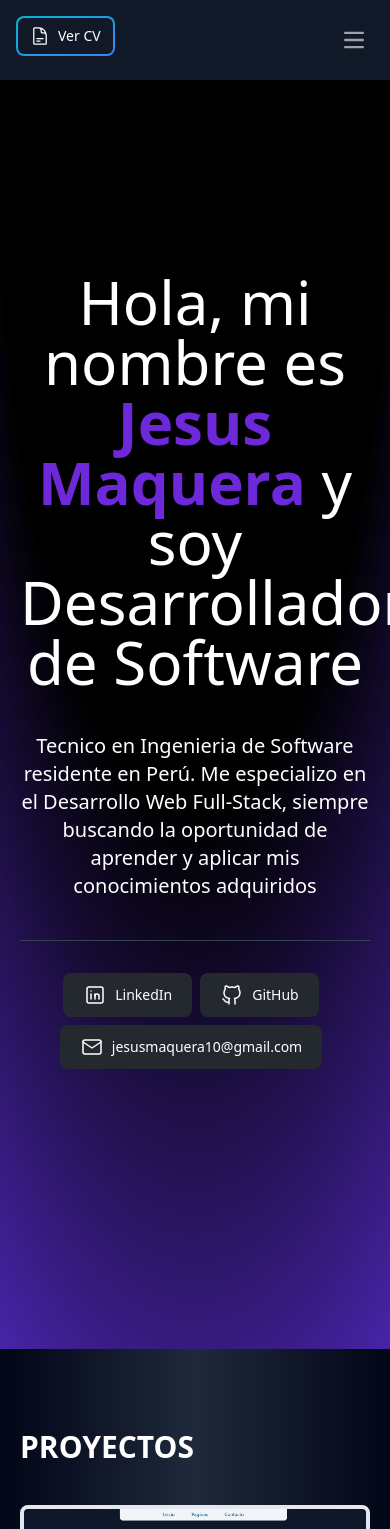
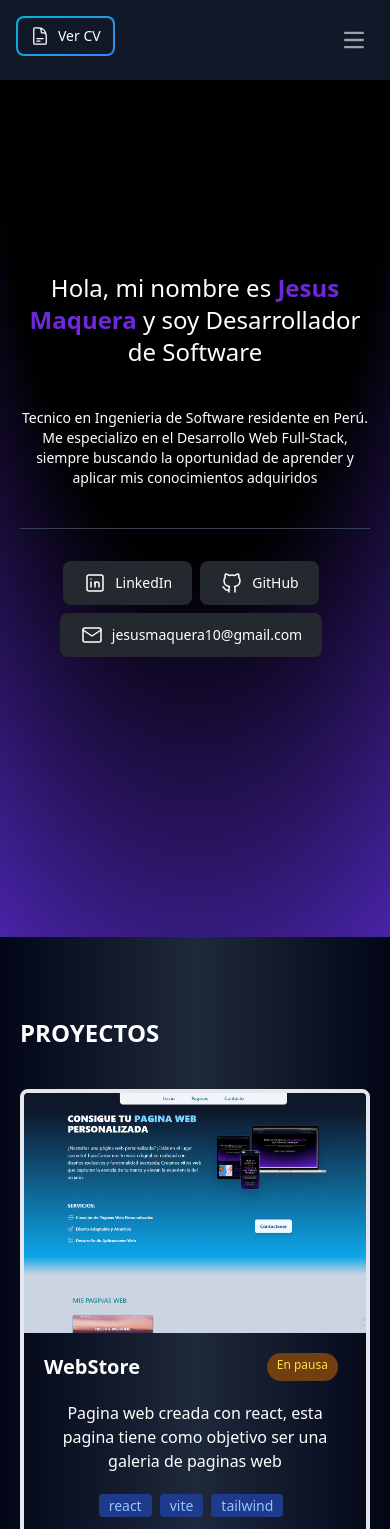
Before and after one commit to JesusMqr/Porfolio, a React (Vite) app: page / in a window 390 px wide. Shown: the top 1529 px of the page. Built offline with nearby package versions, Linux system fonts and the light colour scheme.

Commit message:
Ajustando responsive

```diff
--- a/src/sections/Experience.jsx
+++ b/src/sections/Experience.jsx
@@ -20,8 +20,8 @@ const experienceData = [
 export const Experience =()=>{
     return (
         <div id="experience" className="  h-full w-full bg-slate-900">
-            <div className="mx-auto max-w-screen-sm px-5 md:px-0 md:max-w-screen-lg py-20 text-white">
-            <h2 className="text-3xl mb-10 font-semibold" >EXPERIENCIA</h2>
+            <div className="mx-auto max-w-screen-sm px-5 md:px-10 md:max-w-screen-lg py-20 text-white">
+            <h2 className="text-2xl  md:text-3xl mb-10 font-semibold" >EXPERIENCIA</h2>
 
             <ol className="relative border-s border-gray-200 dark:border-gray-700">
 
@@ -34,9 +34,6 @@ export const Experience =()=>{
                     description={description}
                  />
                 ))}
-
-
-
             </ol>
 
             </div>
--- a/src/sections/Presentation.jsx
+++ b/src/sections/Presentation.jsx
@@ -38,18 +38,18 @@ export const Presentation=()=>{
             variants={{ visible: { transition: { staggerChildren: 0.3 } } }}
             >
                 <motion.h1
-                className="text-6xl"
+                className="text-2xl md:text-4xl lg:text-6xl"
                 variants={{
                 hidden: { opacity: 0, y: -20 },
                 visible
                 }}
                 >
-                Hola, mi nombre es <span className="text-violet-700 font-bold"
+                Hola, mi nombre es <span className="text-violet-700 text-md font-bold"
                         >Jesus Maquera</span> y soy Desarrollador de Software
                 </motion.h1>
 
                 <motion.p
-                className="my-10 text-xl"
+                className="my-10 text-sm md:text-lg lg:text-xl"
                 variants={{
                     hidden: { opacity: 0, y: -20 },
                     visible}}
@@ -57,7 +57,7 @@ export const Presentation=()=>{
                 Tecnico en Ingenieria de Software residente en Perú. Me especializo en el Desarrollo Web Full-Stack, siempre buscando la oportunidad de aprender y aplicar mis conocimientos adquiridos
                 </motion.p>
 
-                <hr className="h-px my-8 bg-gray-200 border-0 dark:bg-gray-700"></hr>
+                <hr className="h-px my-8 bg-gray-200 border-0 md:border dark:bg-gray-700"></hr>
                 <div
 
                 >
--- a/src/sections/Projects.jsx
+++ b/src/sections/Projects.jsx
@@ -1,32 +1,15 @@
 import { ProjectItem } from "../components/ProjectItem";
 import webStore from '../assets/webStore.png';
-
+import logoApi from '../assets/LogoApi.jpeg';
 
 
 const ProjectsData = [
     {
-        status:"En desarrollo",
+        status:"En pausa",
         title:"WebStore",
         urlImage:webStore,
         description:"Pagina web creada con react, esta pagina tiene como objetivo ser una galeria de paginas web",
-        urlGithub:"https://github.com/JesusMqr/WebStore",
-        urlDeploy:"https://web-store-gules-alpha.vercel.app/",
-        tag:[
-            {
-                text:"react"
-            },
-            {
-                text:"vite"
-            },
-            {
-                text:"tailwind"
-            }
-        ]
-    },
-    {
-        status:"En desarrollo",
-        title:"Harmony",
-        description:"Aplicacion web para la reproduccion de musica de licencia gratuita",
+        urlGithub:"https://github.com/JesusMqr/LaravelApi",
 
         tag:[
             {
@@ -42,6 +25,23 @@ const ProjectsData = [
     },
     {
         status:"En desarrollo",
+        title:"AuthApi",
+        description:"Aplicacion web para la reproduccion de musica de licencia gratuita",
+        urlImage:logoApi,
+        tag:[
+            {
+                text:"react"
+            },
+            {
+                text:"vite"
+            },
+            {
+                text:"tailwind"
+            }
+        ]
+    },
+    {
+        status:"En pausa",
         title:"ScanApp",
         description:"Aplicacion web para galeria de imagenes, mangas, historietas o comics",
         urlGithub:"https://github.com/JesusMqr/ScanApp",
@@ -67,8 +67,8 @@ export const Projects =()=>{
         <>
 
       <section id="projects" className="  h-full w-full bg-gradient-to-r from-slate-950 via-slate-800 to-slate-950">
-            <div className="text-white py-20 max-w-screen-sm px-5 md:px-0  md:max-w-screen-lg   mx-auto">
-                <h2 className="text-3xl font-semibold" >PROYECTOS</h2>
+            <div className="text-white py-20 max-w-screen-sm px-5 md:px-10  md:max-w-screen-lg   mx-auto">
+                <h2 className=" text-2xl md:text-3xl font-semibold" >PROYECTOS</h2>
 
                 <div className="py-10 flex flex-col gap-10">
 
```
Also changed, not shown: src/assets/LogoApi.jpeg (added).
